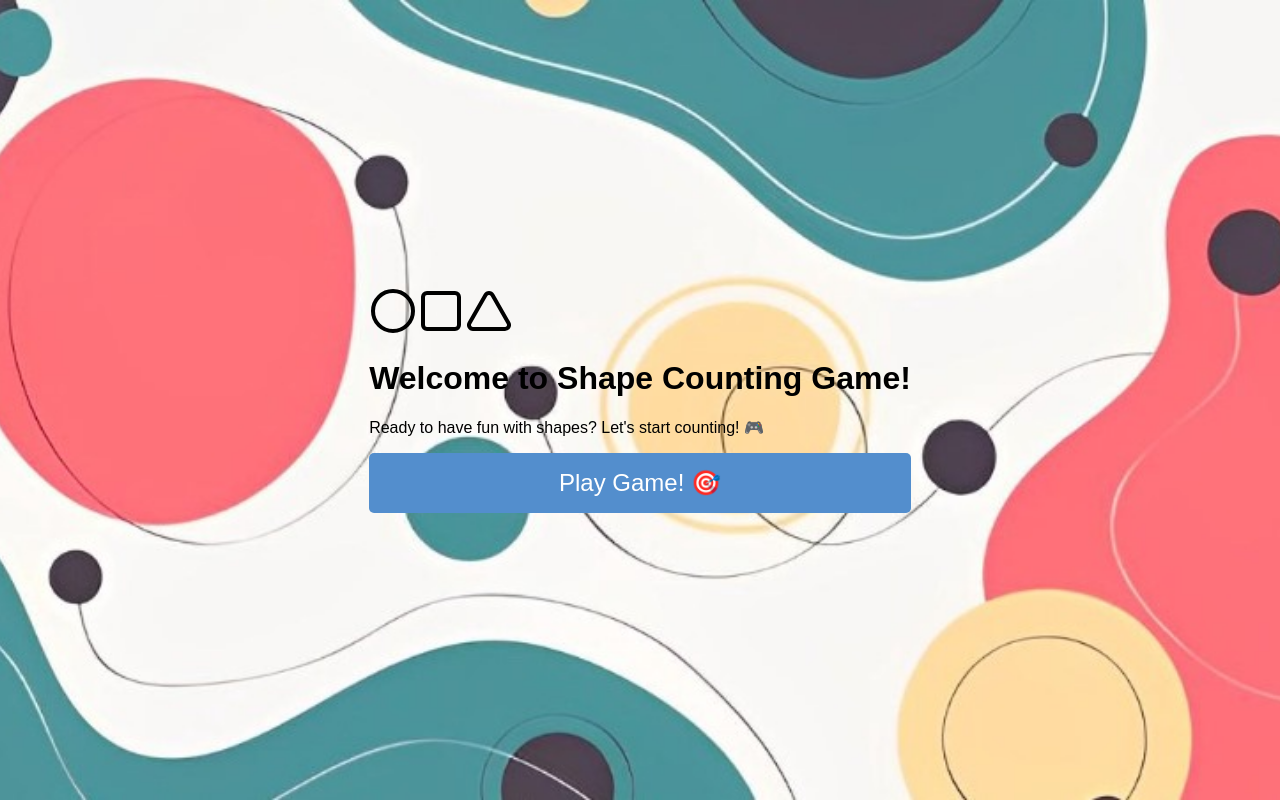
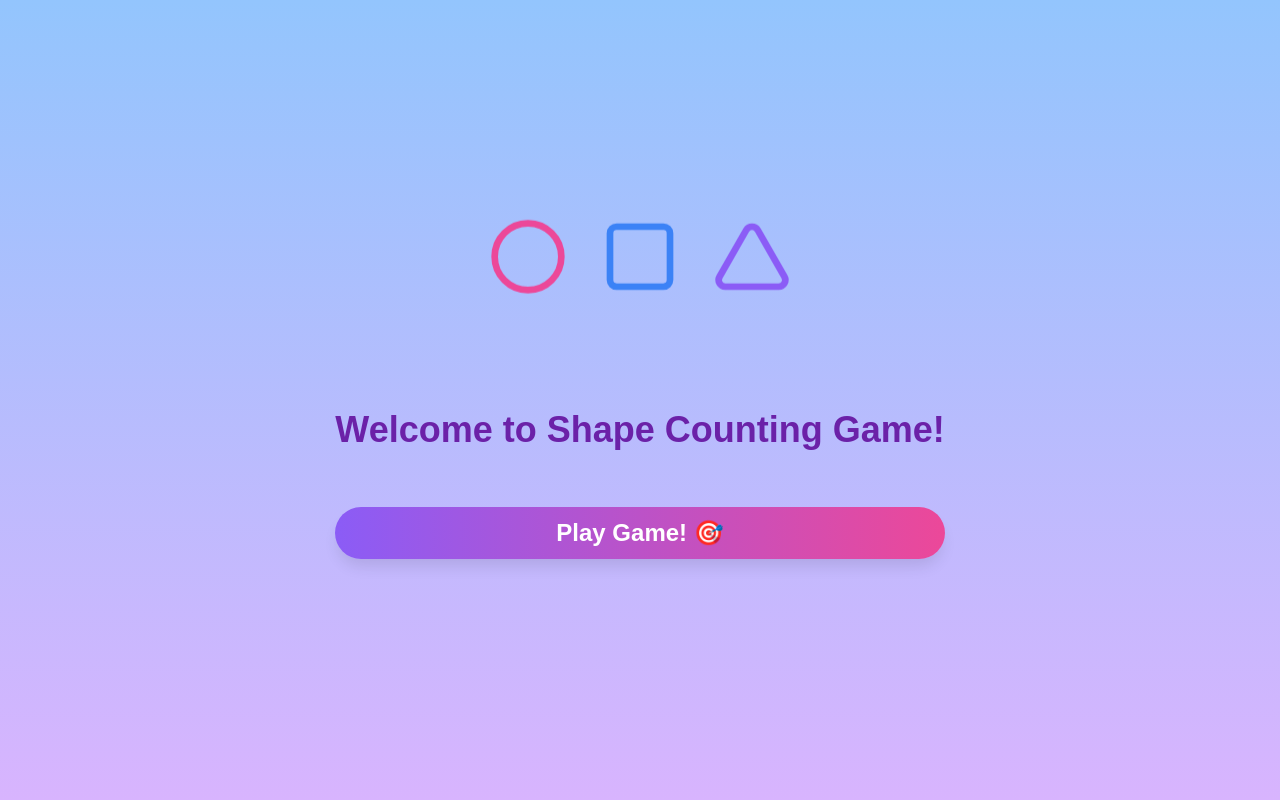
Before and after one commit to satwika-reddy10/Expression_Tracker, a React (Create React App) app in the folder client/: page /start-game in a window 1280 px wide. Built offline with nearby package versions, Linux system fonts and the light colour scheme.

Commit message:
adding css to start game button

```diff
--- a/client/package.json
+++ b/client/package.json
@@ -11,8 +11,10 @@
     "html2canvas": "^1.4.1",
     "lucide-react": "^0.460.0",
     "react-chartjs-2": "^5.2.0",
+    "react-confetti": "^6.1.0",
     "react-router-dom": "^6.26.2",
     "react-scripts": "5.0.1",
+    "react-use": "^17.5.1",
     "react-webcam": "^7.2.0",
     "web-vitals": "^2.1.4"
   },
--- /dev/null
+++ b/client/src/components/StartGameButton.css
@@ -0,0 +1,85 @@
+html, body {
+  margin: 0;
+  padding: 0;
+  height: 100%;
+}
+
+.game-start-container {
+  min-height: 100vh;
+  min-width: 100vw;
+  background: linear-gradient(to bottom, #93c5fd, #d8b4fe);
+  display: flex;
+  flex-direction: column;
+  align-items: center;
+  justify-content: center;
+  padding: 0;
+  margin: 0;
+  position: fixed;
+  top: 0;
+  left: 0;
+}
+
+.game-start-content {
+  text-align: center;
+  max-width: 42rem;
+  display: flex;
+  flex-direction: column;
+  gap: 2rem;
+  padding: 1rem;
+}
+
+.animated-shapes {
+  display: flex;
+  justify-content: center;
+  gap: 2rem;
+  margin-bottom: 2rem;
+  animation: bounce 1s infinite;
+}
+
+.shape {
+  transition: transform 0.3s ease;
+}
+
+.shape.pink {
+  color: #ec4899;
+}
+
+.shape.blue {
+  color: #3b82f6;
+}
+
+.shape.purple {
+  color: #8b5cf6;
+}
+
+.game-title {
+  font-size: 2.25rem;
+  font-weight: bold;
+  color: #6b21a8;
+  margin-bottom: 1.5rem;
+}
+
+.start-button {
+  background: linear-gradient(to right, #8b5cf6, #ec4899);
+  color: white;
+  font-size: 1.5rem;
+  font-weight: bold;
+  padding: 0.75rem 4rem;
+  border-radius: 9999px;
+  box-shadow: 0 10px 15px -3px rgba(0, 0, 0, 0.1);
+  transition: all 0.3s ease;
+}
+
+.start-button:hover {
+  transform: scale(1.05);
+  box-shadow: 0 15px 20px -3px rgba(0, 0, 0, 0.2);
+}
+
+.start-button:active {
+  transform: scale(0.95);
+}
+
+@keyframes bounce {
+  0%, 100% { transform: translateY(0); }
+  50% { transform: translateY(-20px); }
+}
--- a/client/src/components/StartGameButton.jsx
+++ b/client/src/components/StartGameButton.jsx
@@ -1,6 +1,7 @@
 import React from "react";
 import { Circle, Square, Triangle } from "lucide-react";
 import { useNavigate } from "react-router-dom";
+import "./StartGameButton.css";
 
 const StartGameButton = () => {
   const navigate = useNavigate();
@@ -10,30 +11,21 @@ const StartGameButton = () => {
   };
 
   return (
-    <div className="min-h-screen bg-gradient-to-b from-blue-200 to-purple-200 flex flex-col items-center justify-center p-4">
-      <div className="text-center space-y-8 max-w-2xl">
-        {/* Animated shapes */}
-        <div className="flex justify-center gap-8 mb-8 animate-bounce">
-          <Circle className="text-pink-500" size={48} />
-          <Square className="text-blue-500" size={48} />
-          <Triangle className="text-purple-500" size={48} />
+    <div className="game-start-container">
+      <div className="game-start-content">
+        <div className="animated-shapes">
+          <Circle className="shape pink" size={48} />
+          <Square className="shape blue" size={48} />
+          <Triangle className="shape purple" size={48} />
         </div>
 
-        <h1 className="text-4xl font-bold text-purple-700 mb-6">
+        <h1 className="game-title">
           Welcome to Shape Counting Game!
         </h1>
 
-        <p className="text-xl text-gray-700 mb-8">
-          Ready to have fun with shapes? Let's start counting! 🎮
-        </p>
-
         <button
-          onClick={handleStartGame} // Attach the onClick handler here
-          className="bg-gradient-to-r from-purple-500 to-pink-500
-                   text-white text-2xl font-bold py-6 px-12
-                   rounded-full shadow-lg transform transition
-                   hover:scale-105 hover:shadow-xl
-                   active:scale-95"
+          onClick={handleStartGame}
+          className="start-button"
         >
           Play Game! 🎯
         </button>
```
Also changed, not shown: 1 other file (tests, documents, lock files or other folders).
